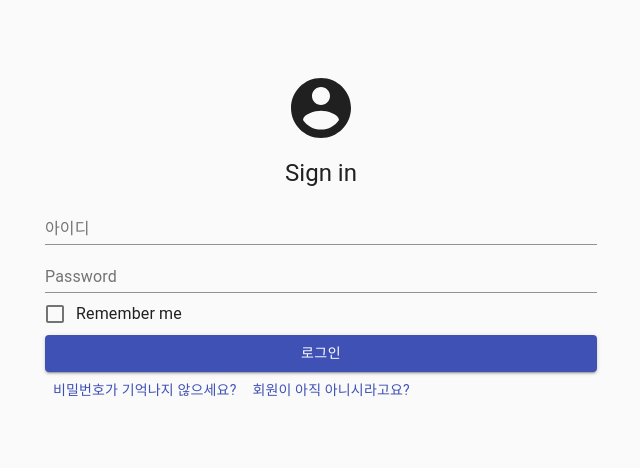
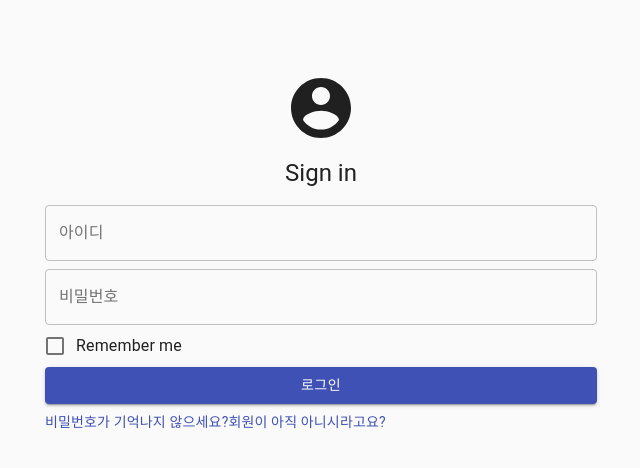
Before and after one commit to wony21/kokkok-web-app, a React (Create React App) app: page / in a window 1280 px wide. Shown: the top 468 px of the page, without its empty margins (319-959 px from the left). Built offline with nearby package versions, Linux system fonts and the light colour scheme.

Commit message:
로그인 화면 디자인

```diff
--- a/src/controls/login/login.control.js
+++ b/src/controls/login/login.control.js
@@ -24,14 +24,12 @@ const useStyles = makeStyles((theme) => ({
         margin: theme.spacing(1),
         // backgroundColor: theme.palette.secondary.main,
     },
-    txtid: {
+    inputfield: {
         width: '100%',
-    },
-    txtpw: {
-        width: '100%',
+        marginTop: theme.spacing(1),
     },
     bottom: {
-        margin: theme.spacing(1),
+        marginTop: theme.spacing(1),
     },
 }));
 
@@ -50,13 +48,15 @@ export default function Login() {
                 </Typography>
                 <FormControl className={classes.form}>
                     <TextField
-                        className={classes.txtid}
+                        className={classes.inputfield}
                         id="txt-user-id"
+                        variant="outlined"
                         label="아이디" />
                     <TextField
-                        className={classes.txtpw}
+                        className={classes.inputfield}
                         id="txt-password"
-                        label="Password"
+                        variant="outlined"
+                        label="비밀번호"
                         type="Password"
                         autoComplete="current-password" />
                     <FormControlLabel
```
